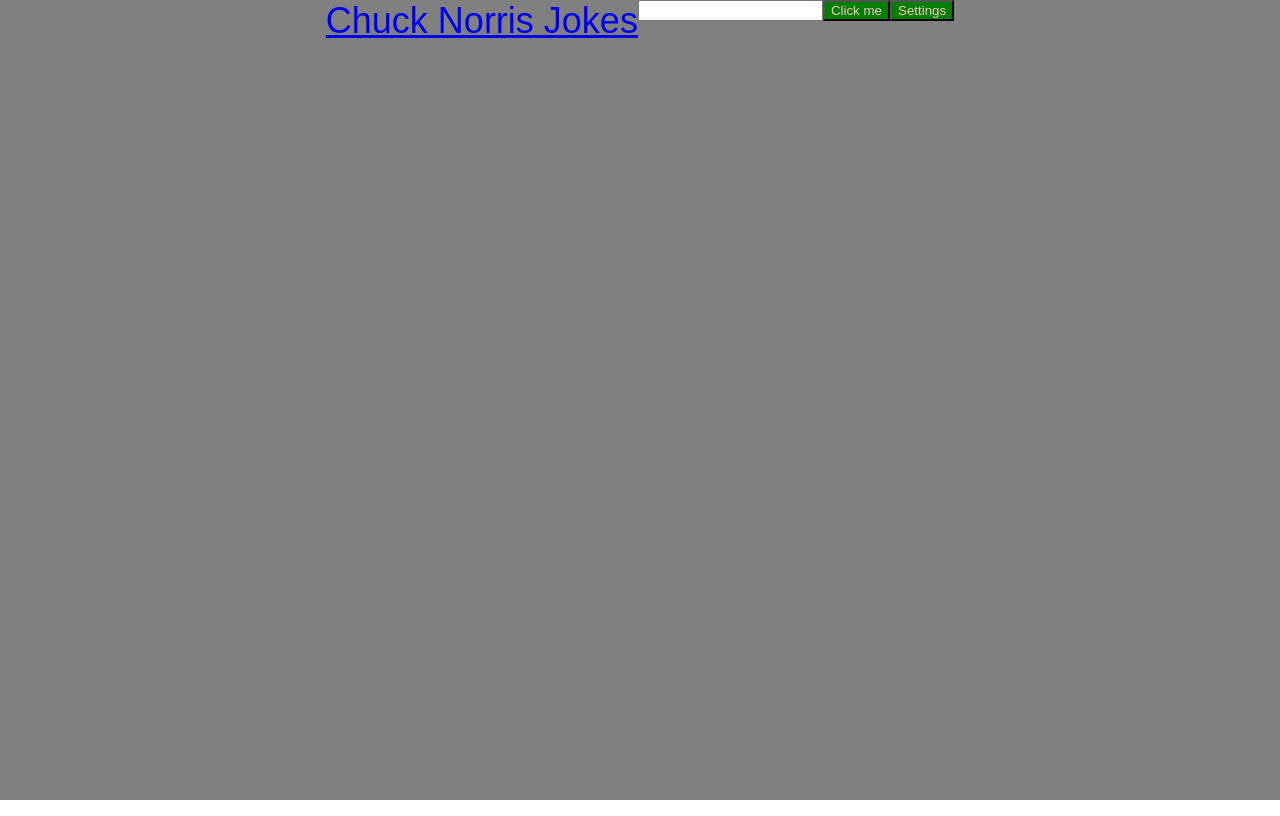
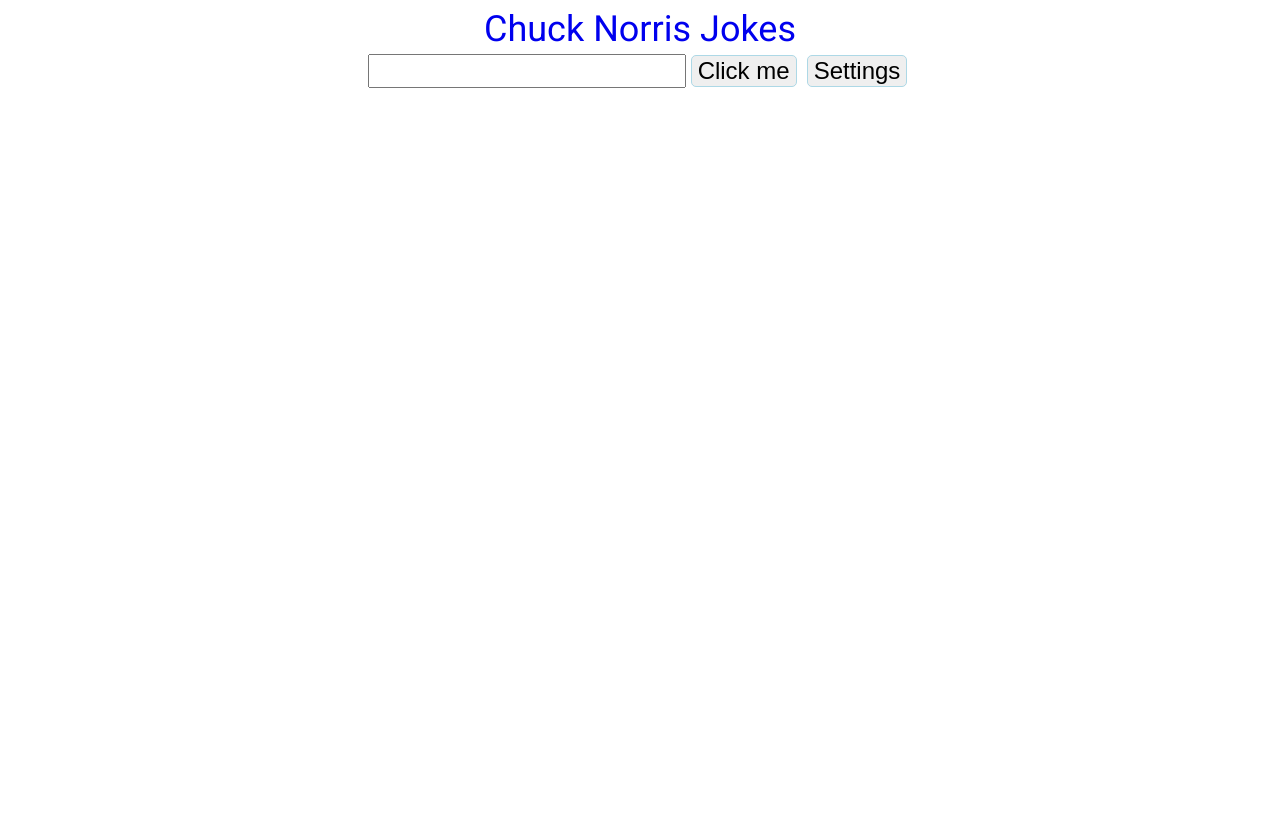
Before and after one commit to chrisninetyone/walker-texas-ranger, a React (Create React App) app: page / in a window 1280 px wide. Built offline with nearby package versions, Linux system fonts and the light colour scheme.

Commit message:
Style cards, input, buttons, add fonts.

```diff
--- a/public/index.html
+++ b/public/index.html
@@ -10,6 +10,7 @@
     -->
     <link rel="manifest" href="%PUBLIC_URL%/manifest.json">
     <link rel="shortcut icon" href="%PUBLIC_URL%/favicon.ico">
+    <link href="https://fonts.googleapis.com/css?family=Roboto|Slabo+27px" rel="stylesheet">
     <!--
       Notice the use of %PUBLIC_URL% in the tags above.
       It will be replaced with the URL of the `public` folder during the build.
--- a/src/App.css
+++ b/src/App.css
@@ -1,4 +1,4 @@
-.App {
+/* .App {
   text-align: center;
 }
 
@@ -25,4 +25,4 @@
 @keyframes App-logo-spin {
   from { transform: rotate(0deg); }
   to { transform: rotate(360deg); }
-}
+} */
--- a/src/App.js
+++ b/src/App.js
@@ -1,10 +1,10 @@
-import React, { Component } from 'react';
-import './App.css';
-import styled from 'styled-components';
-import { Router, Link } from '@reach/router';
-import Jokes from './Jokes';
-import { navigate } from '@reach/router/lib/history';
-import Settings from './Settings';
+import React, { Component } from 'react'
+import './App.css'
+import styled from 'styled-components'
+import { Router, Link } from '@reach/router'
+import Jokes from './Jokes'
+import { navigate } from '@reach/router/lib/history'
+import Settings from './Settings'
 
 class App extends Component {
 	state = {
@@ -12,14 +12,14 @@
 		input: '',
 		name: '',
 		settings: false
-	};
+	}
 
 	handleInput = event => {
-		this.setState({ input: event.target.value });
-	};
+		this.setState({ input: event.target.value })
+	}
 
 	handleJokes = () => {
-		const URL = `http://api.icndb.com/jokes/random/${this.state.input}`;
+		const URL = `http://api.icndb.com/jokes/random/${this.state.input}`
 		fetch(URL)
 			.then(response => response.json())
 			.then(response =>
@@ -28,25 +28,25 @@
 						randomJoke: this.state.randomJoke.concat(response.value)
 					},
 					() => {
-						navigate('/jokes');
+						navigate('/jokes')
 					}
 				)
-			);
-	};
+			)
+	}
 
 	settingsState = () => {
-		this.setState({ settings: true }, () => navigate('/settings'));
-	};
+		this.setState({ settings: true }, () => navigate('/settings'))
+	}
 
 	handleNameInput = event => {
-		this.setState({ name: event.target.value });
-	};
+		this.setState({ name: event.target.value })
+	}
 
 	handleNameChange = () => {
 		this.state.randomJoke.map(val => (
 			<div>{val.joke.replace(/Chuck Norris/g, this.state.name)}</div>
-		));
-	};
+		))
+	}
 
 	render() {
 		return (
@@ -59,37 +59,59 @@
 				<div>
 					<input onChange={this.handleInput} />
 					<Button onClick={this.handleJokes}>Click me</Button>
-				</div>
-				<div>
 					<Button onClick={this.settingsState}>Settings</Button>
 				</div>
-				<Jokes joke={this.state.randomJoke} />
+				<JokesContainer>
+					<Jokes joke={this.state.randomJoke} />
+				</JokesContainer>
 				<Settings
 					display={this.state.settings}
 					changeName={this.handleNameChange}
 					nameInput={this.handleNameInput}
 				/>
 			</AppContainer>
-		);
+		)
 	}
 }
 
 const AppContainer = styled.div`
-	display: flex;
-	justify-content: center;
-	background-color: grey;
+    display: flex;
+    flex-direction: column;
+	/* background-color: grey; */
 	margin: 0 auto;
 	text-align: center;
-	height: 100vh;
-`;
+    height: 100vh;
+    input {
+        font-size: 24px;
+    }
+    a {
+        text-decoration: none;
+    }
+`
+
+const JokesContainer = styled.div`
+	display: flex;
+    flex-flow: row wrap;
+    justify-content: space-around;
+`
 
 const Button = styled.button`
-	background-color: green;
-	color: pink;
-`;
+    font-size: 24px;
+    border-radius: 5px;
+    margin: 5px;
+    border: 1px solid lightblue;
+    &:hover {
+        background-color: lightblue;
+        color: white;
+        border: 1px solid lightblue;
+        cursor: pointer;
+    }
+`
 
 const Header = styled.div`
-	font-size: 36px;
-`;
+    font-size: 36px;
+    text-decoration: none;
+    font-family: Roboto;
+`
 
-export default App;
+export default App
--- a/src/Jokes.js
+++ b/src/Jokes.js
@@ -1,5 +1,7 @@
 import React from 'react';
 import { navigate } from '@reach/router';
+import styled from 'styled-components'
+
 
 export default class Jokes extends React.Component {
 	componentDidMount() {
@@ -7,9 +9,17 @@
 	}
 	render() {
 		return this.props.joke ? (
-			this.props.joke.map(val => <div>{val.joke.replace(/&quot;/g, '"')}</div>)
+			this.props.joke.map(val => <JokeCard>{val.joke.replace(/&quot;/g, '"')}</JokeCard>)
 		) : (
 			<div />
 		);
 	}
 }
+
+const JokeCard = styled.div`
+    height: auto;
+    border: 3px solid black;
+    padding: 20px;
+    margin: 10px;
+    width: 150px;
+`
--- a/src/index.css
+++ b/src/index.css
@@ -1,5 +1,3 @@
 body {
-  margin: 0;
-  padding: 0;
-  font-family: sans-serif;
+    font-family: 'Slabo 27px';
 }
--- a/src/index.js
+++ b/src/index.js
@@ -6,6 +6,7 @@
 import { Router, Link } from '@reach/router';
 import Jokes from './Jokes';
 import Settings from './Settings';
+import "./index.css"
 
 ReactDOM.render(
 	<div>
```
